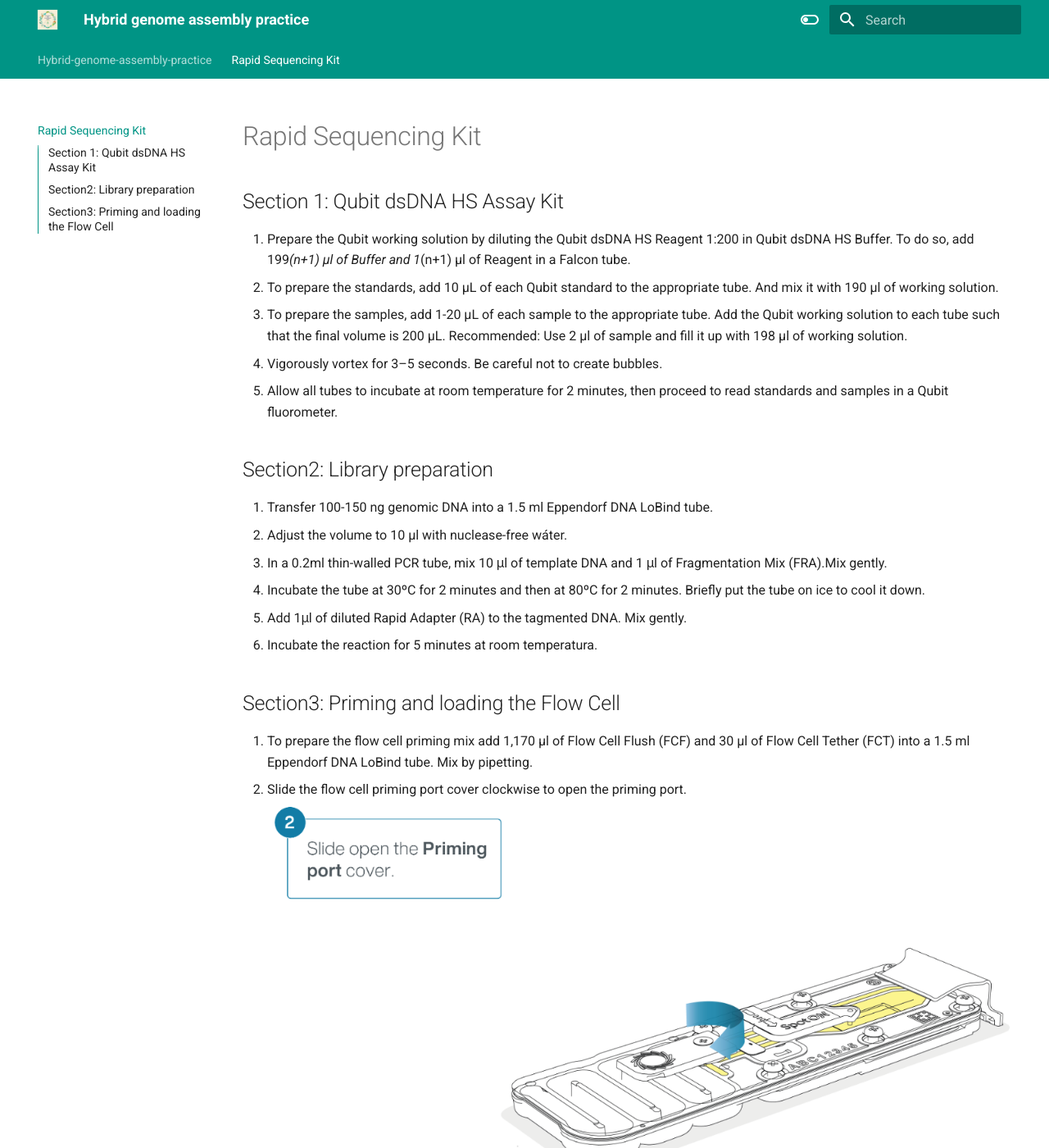
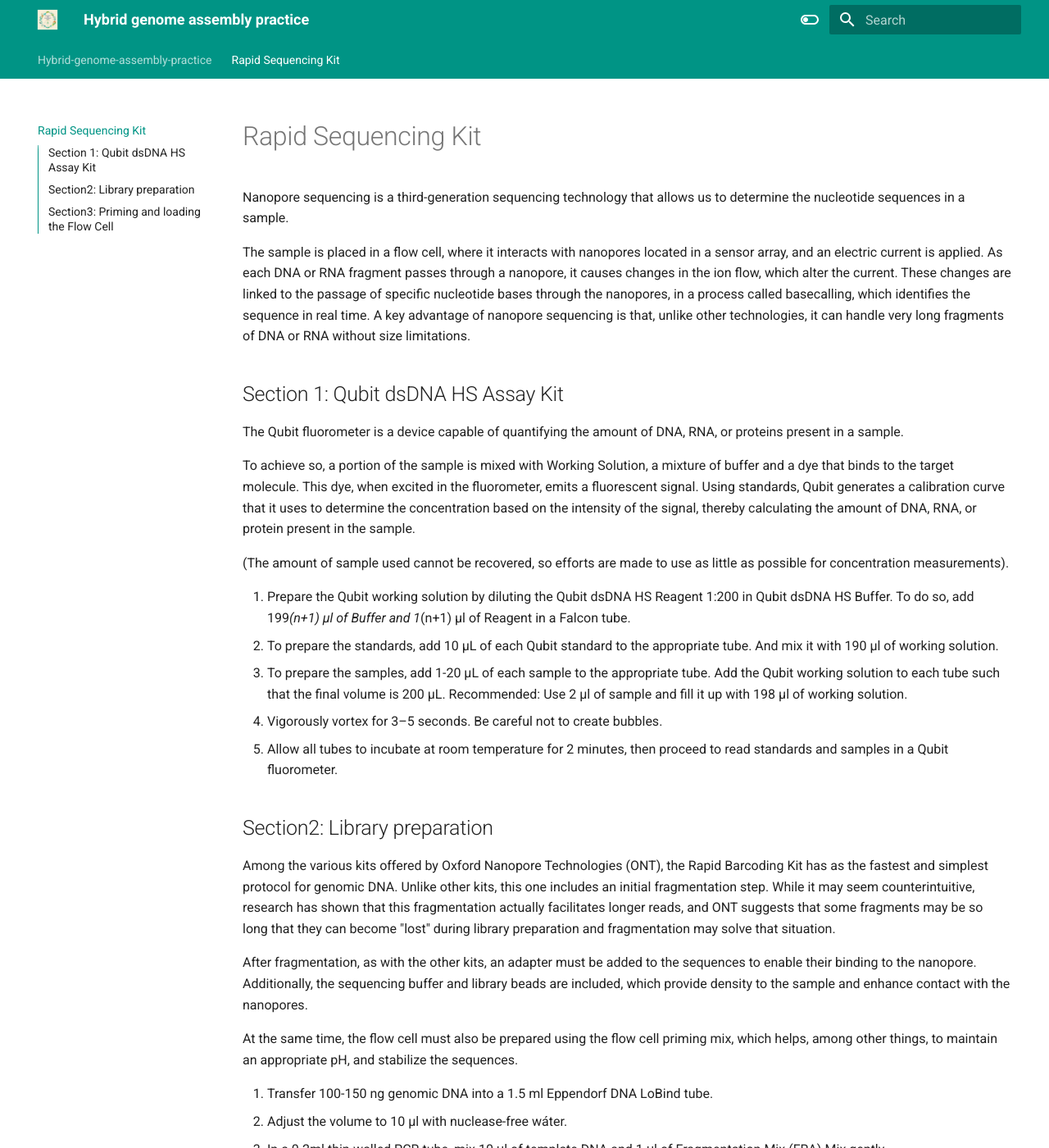
Before and after one commit to EAEOMICS/Hybrid-genome-assembly-practice, an MkDocs documentation site: the page built from docs/Laboratory_practice.md, in a window 1280 px wide and 1400 px high. Shown: the whole window at 82% size. Built offline with MkDocs 1.6.1 and Material for MkDocs 9.7.7, drawn with Linux system fonts in a browser that asks for light colours.

Commit message:
Update Laboratory_practice.md

```diff
--- a/docs/Laboratory_practice.md
+++ b/docs/Laboratory_practice.md
@@ -1,6 +1,18 @@
 # Rapid Sequencing Kit
 
+Nanopore sequencing is a third-generation sequencing technology that allows us to determine the nucleotide sequences in a sample.
+
+The sample is placed in a flow cell, where it interacts with nanopores located in a sensor array, and an electric current is applied. As each DNA or RNA fragment passes through a nanopore, it causes changes in the ion flow, which alter the current. These changes are linked to the passage of specific nucleotide bases through the nanopores, in a process called basecalling, which identifies the sequence in real time. A key advantage of nanopore sequencing is that, unlike other technologies, it can handle very long fragments of DNA or RNA without size limitations.
+
+
 ## Section 1: Qubit dsDNA HS Assay Kit
+
+The Qubit fluorometer is a device capable of quantifying the amount of DNA, RNA, or proteins present in a sample.
+
+To achieve so, a portion of the sample is mixed with Working Solution, a mixture of buffer and a dye that binds to the target molecule. This dye, when excited in the fluorometer, emits a fluorescent signal. Using standards, Qubit generates a calibration curve that it uses to determine the concentration based on the intensity of the signal, thereby calculating the amount of DNA, RNA, or protein present in the sample.
+
+(The amount of sample used cannot be recovered, so efforts are made to use as little as possible for concentration measurements).
+
 
 1. Prepare the Qubit working solution by diluting the Qubit dsDNA HS Reagent 1:200 in Qubit dsDNA HS Buffer.
 To do so, add 199*(n+1) µl of Buffer and 1*(n+1) µl of Reagent in a Falcon tube.
@@ -11,6 +23,13 @@
 5. Allow all tubes to incubate at room temperature for 2 minutes, then proceed to read standards and samples in a Qubit fluorometer.
 
 ## Section2: Library preparation
+
+Among the various kits offered by Oxford Nanopore Technologies (ONT), the Rapid Barcoding Kit has as the fastest and simplest protocol for genomic DNA. Unlike other kits, this one includes an initial fragmentation step. While it may seem counterintuitive, research has shown that this fragmentation actually facilitates longer reads, and ONT suggests that some fragments may be so long that they can become "lost" during library preparation and fragmentation may solve that situation.
+
+After fragmentation, as with the other kits, an adapter must be added to the sequences to enable their binding to the nanopore. Additionally, the sequencing buffer and library beads are included, which provide density to the sample and enhance contact with the nanopores.
+
+At the same time, the flow cell must also be prepared using the flow cell priming mix, which helps, among other things, to maintain an appropriate pH, and stabilize the sequences.
+
 1. Transfer 100-150 ng genomic DNA into a 1.5 ml Eppendorf DNA LoBind tube.
 2. Adjust the volume to 10 µl with nuclease-free wáter.
 3. In a 0.2ml thin-walled PCR tube, mix 10 μl of template DNA and 1 μl of Fragmentation Mix (FRA).Mix gently.
```
